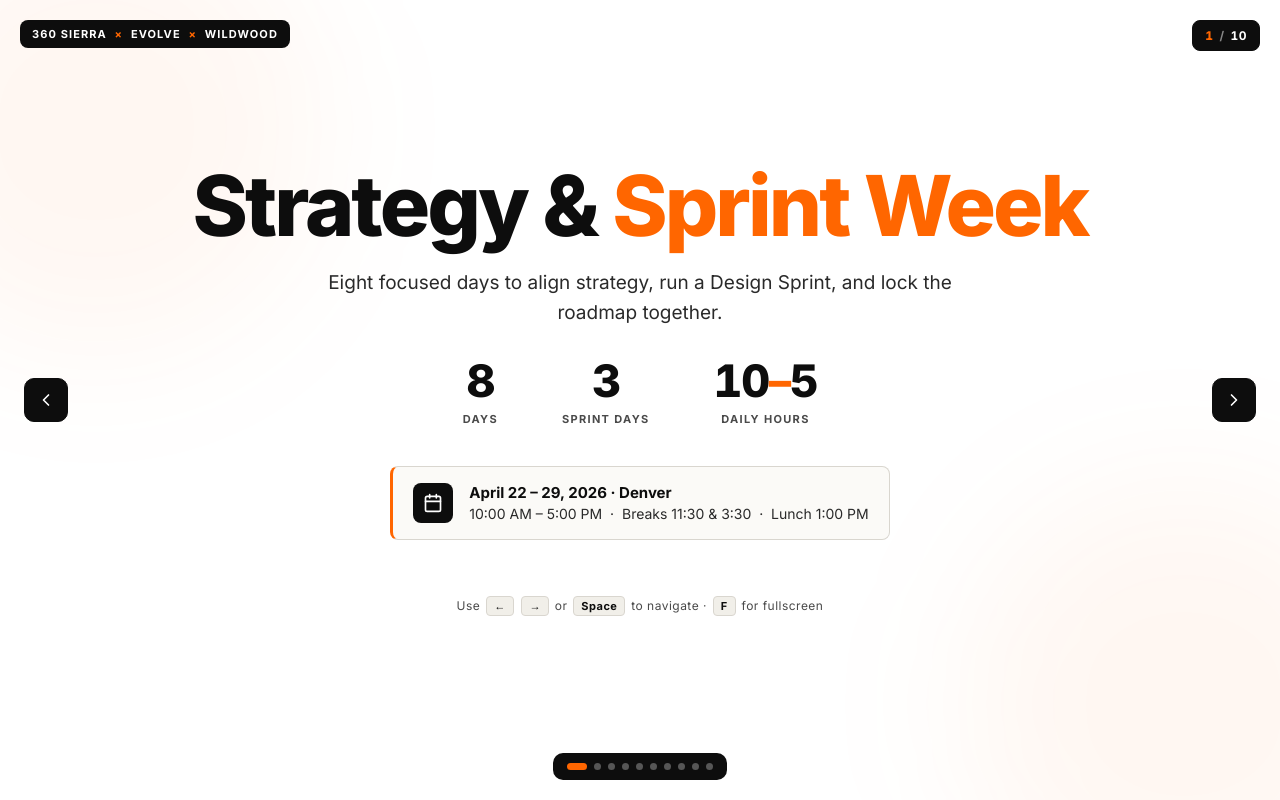
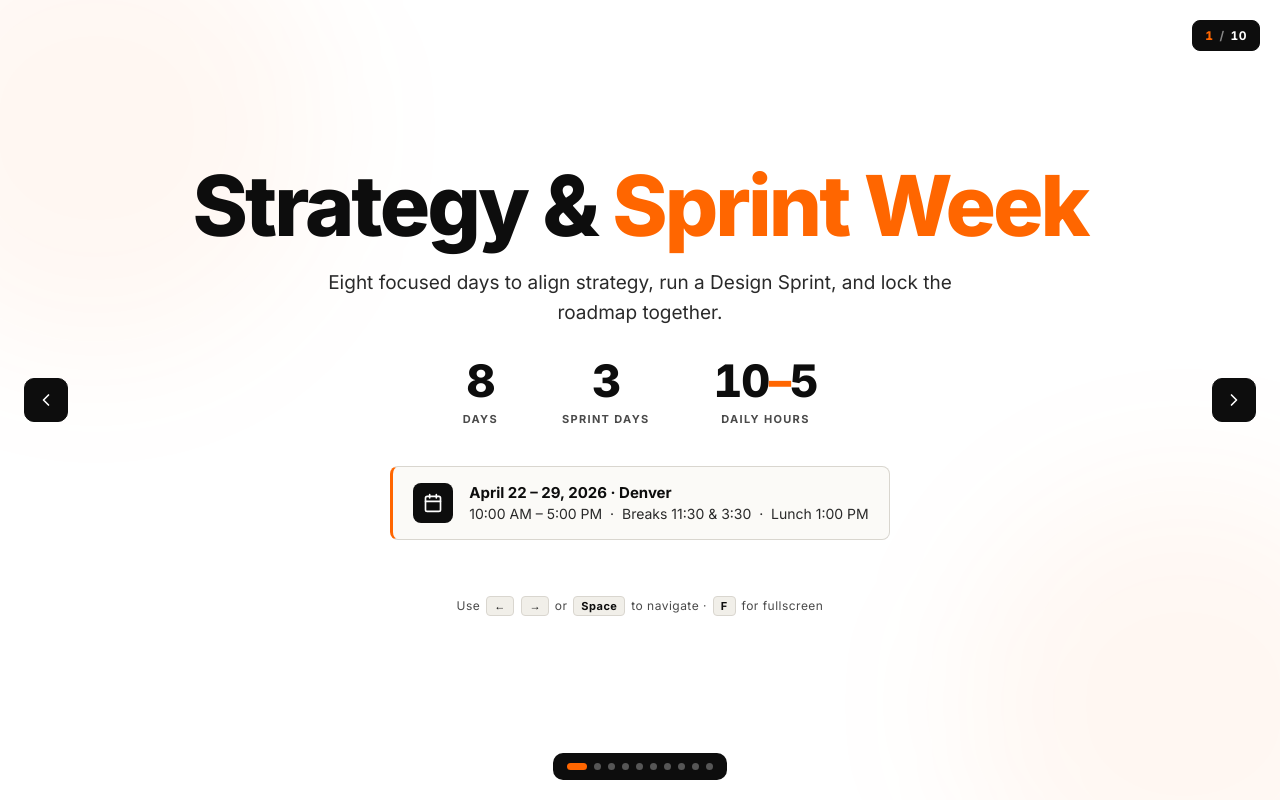
Before and after one commit to paolar-360/denver-strategy-week-agenda, a website: page index.html in a window 1280 px wide. Drawn offline with Linux system fonts and the light colour scheme.

Commit message:
Remove global '360 Sierra × Evolve × Wildwood' topbrand badge from all slides
Made-with: Cursor

```diff
--- a/index.html
+++ b/index.html
@@ -663,7 +663,6 @@
     </style>
   </head>
   <body>
-    <div class="topbrand">360 Sierra <span class="accent">×</span> Evolve <span class="accent">×</span> Wildwood</div>
     <div class="counter"><span class="current">1</span><span class="sep">/</span><span class="total">10</span></div>
 
     <button class="arrow left" id="prev" aria-label="Previous slide">
```
